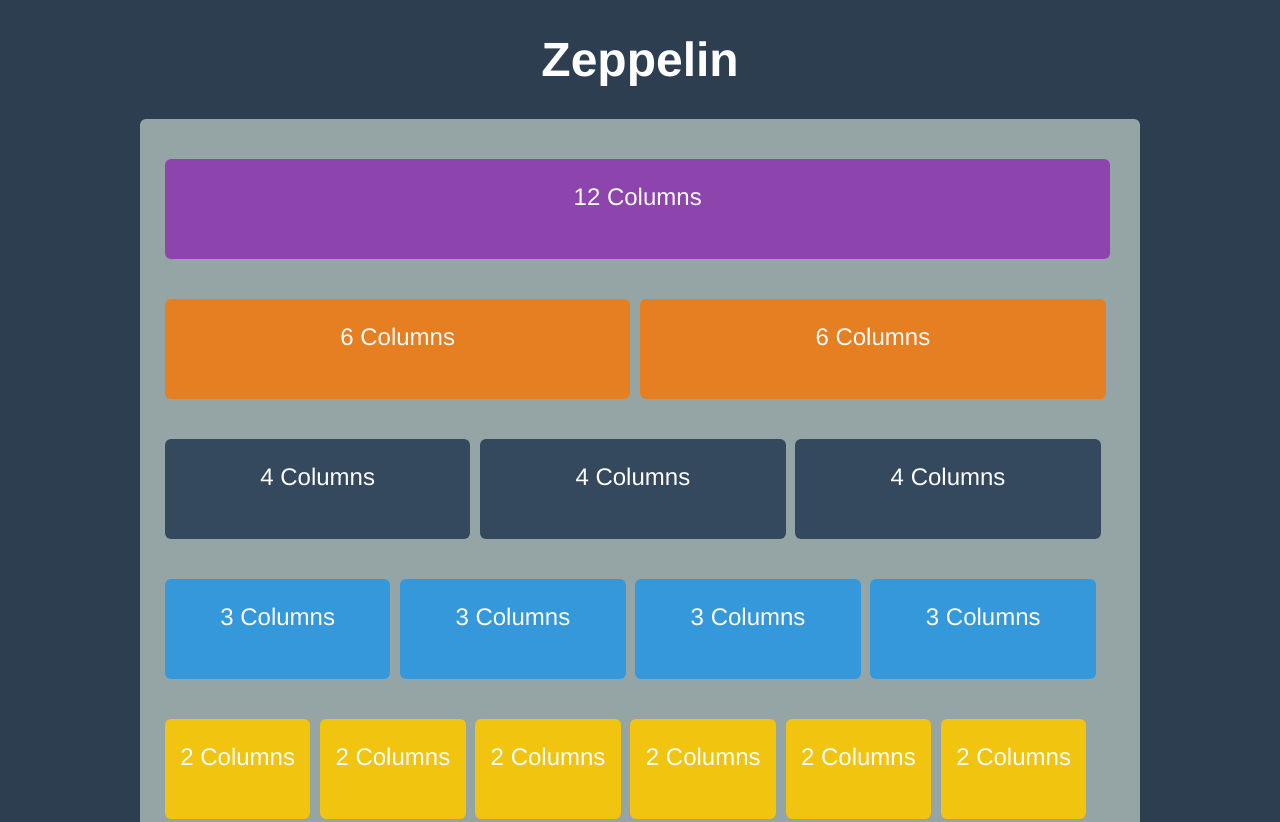
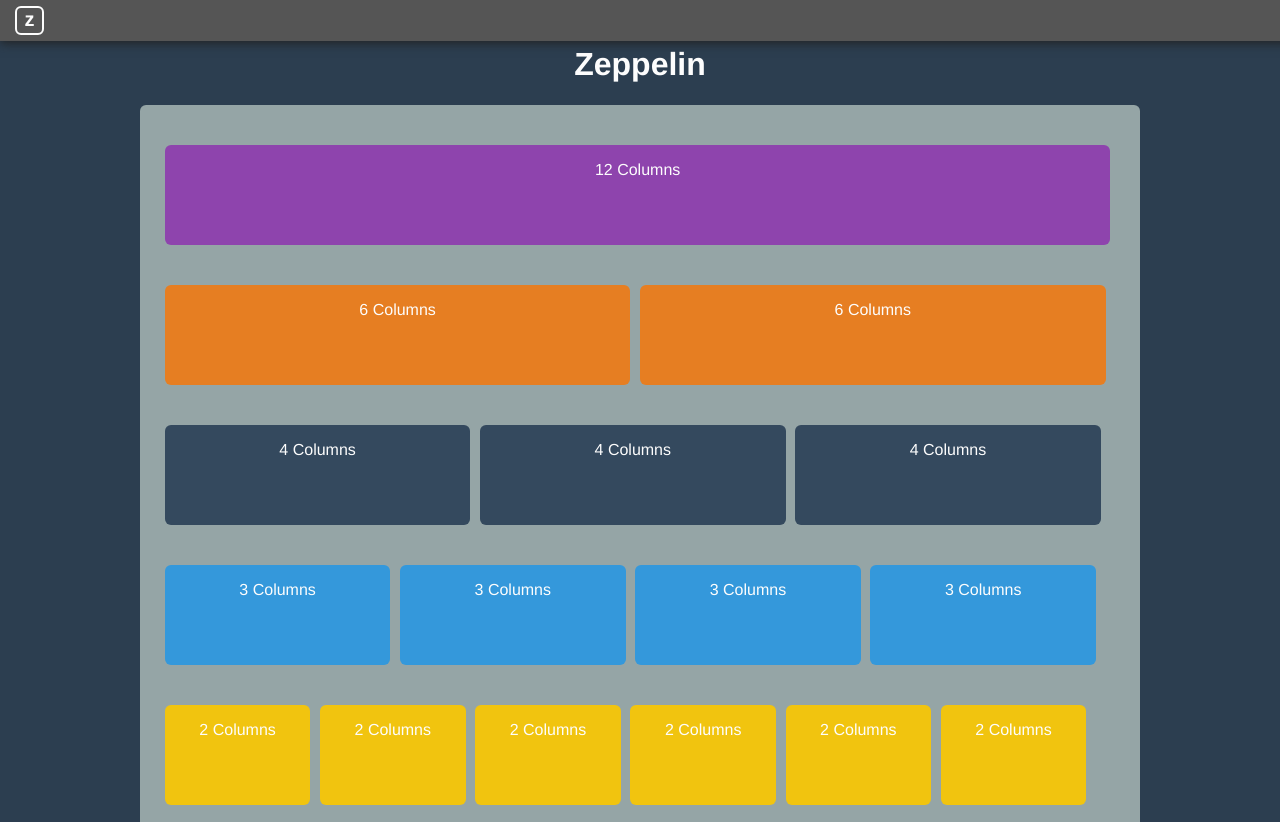
Before and after one commit to AlexStory/zeppelin, a plain HTML site: page example/index.html in a window 1280 px wide. Shown: the top 822 px of the page. Drawn offline with Linux system fonts and the light colour scheme.

Commit message:
added fixed nav and reset

```diff
--- a/example/index.html
+++ b/example/index.html
@@ -6,6 +6,9 @@
     <meta name="viewport" content="width=device-width, initial-scale=1">
   </head>
   <body>
+    <nav class="topper">
+      <p>z</p>
+    </nav>
       <h1 class="header">Zeppelin</h1>
     <section class="wrap">
       <div class="test">
@@ -88,11 +91,9 @@
           <td>Data</td>
         </tr>
       </table>
-      <section class="ribboner">
+    </section>
         <h1 class="rib">
           <strong> It's a Ribbon! </strong>
         </h1>
-      </section>
-    </section>
   </body>
 </html>
--- a/example/main.scss
+++ b/example/main.scss
@@ -1,10 +1,24 @@
 @import "zeppelin.scss";
+@include reset;
 
 body{
-  font-size:1.5em;
+
   background-color:$blue-black;
-  font-family: helvetica;
   color: $off-white;
+}
+
+.topper {
+  @include fixed-nav(shade);
+  background: $charcoal;
+  p{
+    @include vert-margin(6px);
+    @include smooth;
+    display: inline-block;
+    @include size(25px);
+    text-align: center;
+    border: 2px solid $off-white;
+    font-weight: 900;
+  }
 }
 div{
   float: left;
@@ -72,11 +86,9 @@
 }
 
 .bt {
-  @include span(2);
+  font-size: 1em;
+  @include button($blue, $off-white, inverse);
   @include slide(-4);
-  @include vert-margin(15px);
-  font-size: .8em;
-  @include button($blue, $off-white, inverse);
 }
 
 .stuff{
--- a/mixins/_styles.scss
+++ b/mixins/_styles.scss
@@ -1,3 +1,5 @@
+//COMPONENTS
+
 @mixin button($color: $off-white, $font-color: $charcoal, $style: null){
   @if type-of($color) == string {
     padding: .5em 1em;
@@ -144,7 +146,7 @@
 
 @mixin input(){
   box-shadow: inset 0px 0px 2px #555;
-  height: 1.75em;
+  height: 2.5em;
   border: 1px solid $smoke;
   border-radius: 6px;
   padding-left: .5em;
@@ -153,6 +155,20 @@
       box-shadow: 0px 0px 10px $light-blue;
       outline: none;
     }
+}
+
+@mixin fixed-nav($style: null){
+  @include side-pad(15px);
+  width: 100%;
+  position: fixed;
+  top: 0;
+  font-size: 1.25em;
+  font-weight: 700;
+
+  @if $style == 'shade' {
+    box-shadow: 0px 2px 10px $off-black;
+  }
+
 }
 
 @mixin striped-table($color1: $off-white, $color2: $e3){
@@ -220,6 +236,7 @@
       right: -2em;
       border-left-width: 1.5em;
       border-right-color: transparent;
+      z-index: -1;
      }
      & > *:before, & > *:after {
       content: "";
@@ -266,7 +283,7 @@
        right: -2em;
        border-left-width: 1.5em;
        border-right-color: transparent;
-      //  z-index: -1;
+       z-index: -1;
 
       }
       & > *:before, & > *:after {
@@ -284,6 +301,7 @@
       & > *:after {
        right: 0;
        border-width: 1em 1em 0 0;
+       z-index: +1;
       }
     } @else {
 
@@ -335,6 +353,17 @@
 
 // ATTRIBUTE STYLING
 
-@mixin smooth{
+@mixin smooth {
   border-radius:6px;
 }
+
+@mixin reset {
+  body {
+    margin: 0;
+    padding-top: 25px;
+    font-size:16px;
+    font-family: helvetica, sans-serif;
+    background-color: $off-white;
+    color: #off-black;
+  }
+}
```
Also changed, not shown: example/main.css, 1 other file.
